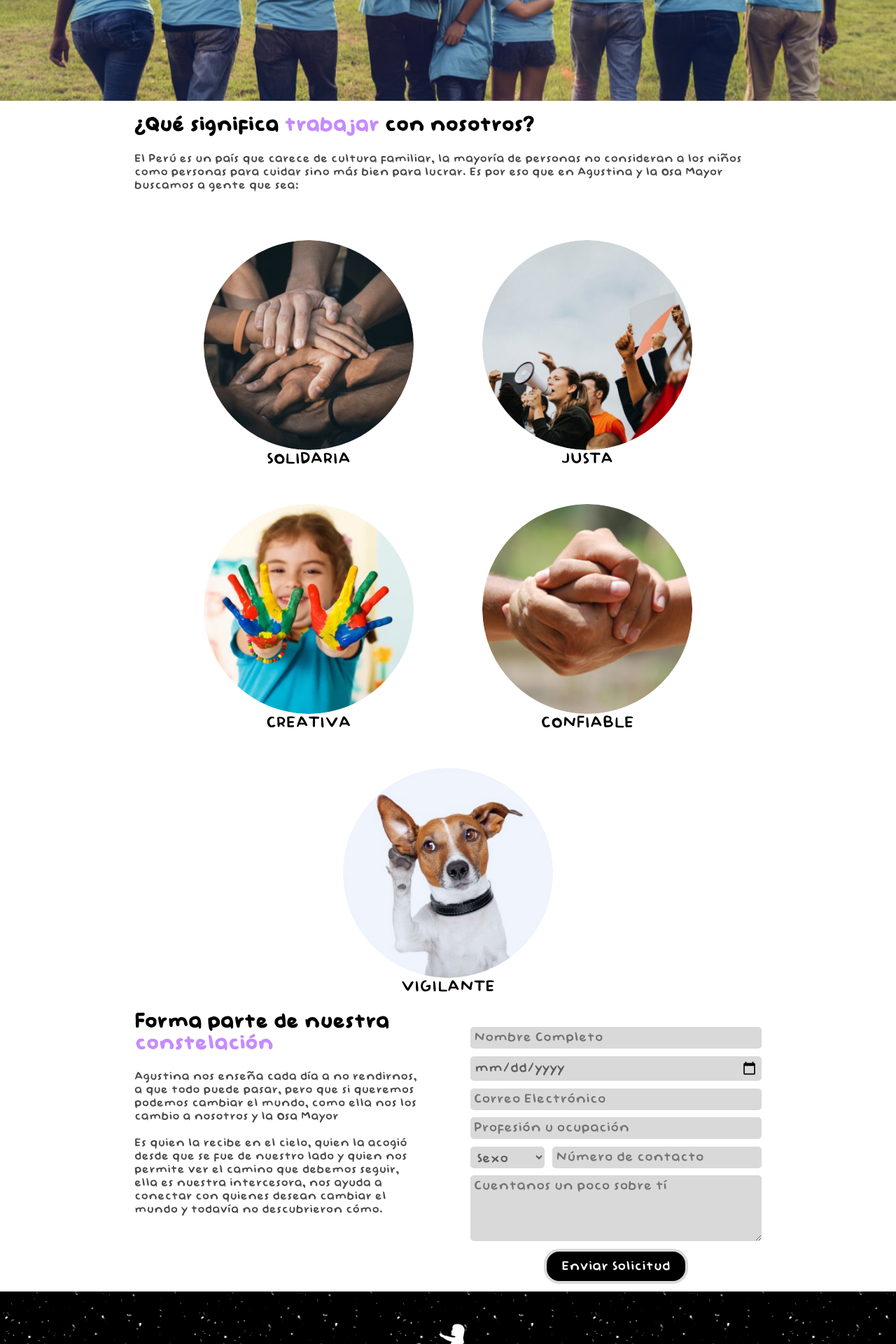
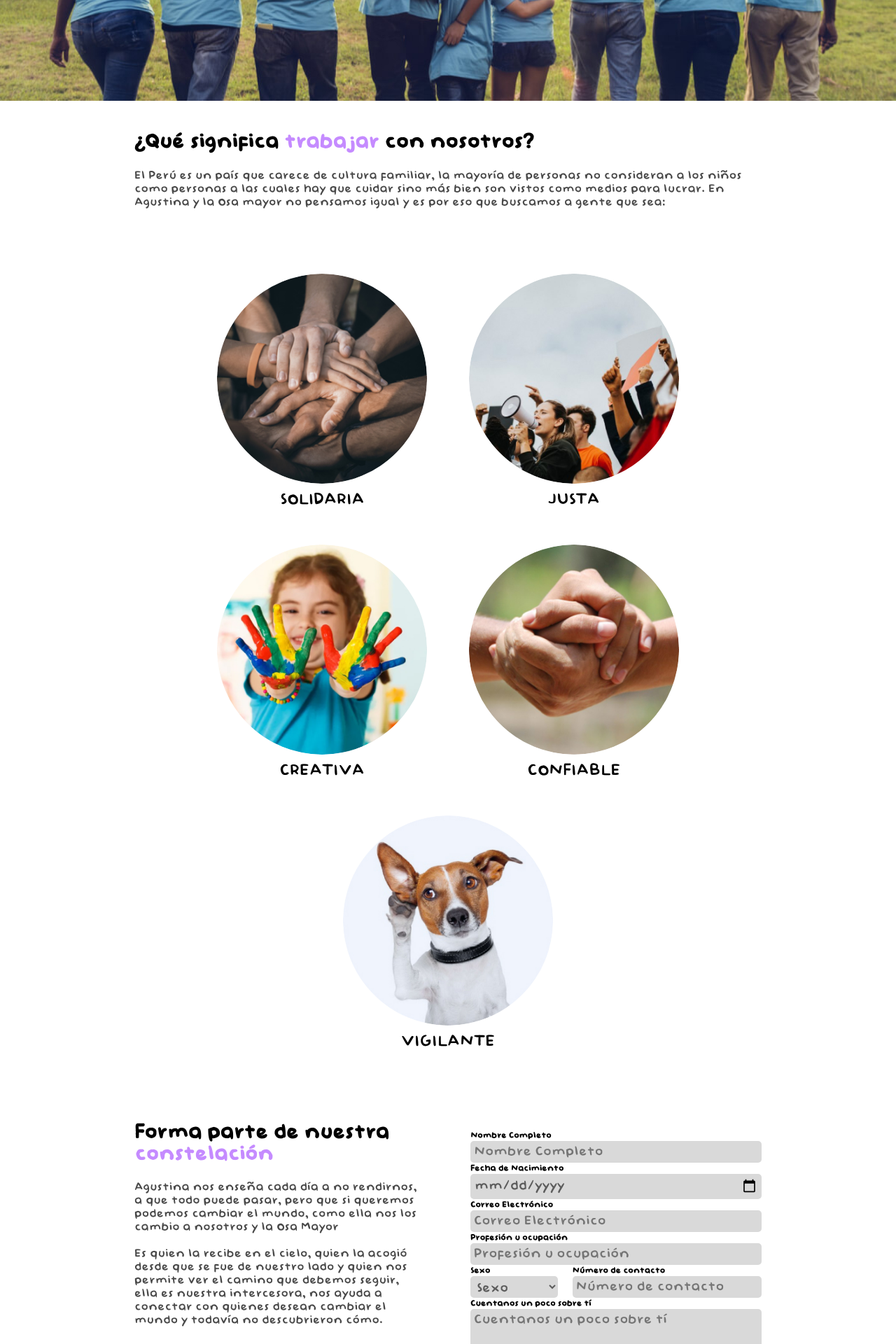
Before and after one commit to Verborrea/osa-mayor, a PHP site: page /voluntariado.html in a window 1280 px wide. Shown: the part 840-2760 px from the top of the page at 70% size. Run offline with PHP 8.4, Linux system fonts and the light colour scheme.

Commit message:
Fix minor visual issues

```diff
--- a/styles/voluntariado.css
+++ b/styles/voluntariado.css
@@ -14,21 +14,23 @@ p {
     object-position: center;
 }
 
+#inicio-container {
+    padding: 1.5em 0;
+}
+
 #hab-container {
     display: flex;
     flex-wrap: wrap;
     align-items: center;
-    justify-content: space-evenly;
+    justify-content: center;
 }
 
 .img {
     width: 300px;
     height: 300px;
-    margin: 0 auto;
-    margin-top: 50px;
     background-size: cover;
     background-position: center;
-
+    margin: 50px 30px 10px;
     position: relative;
     border-radius: 50%;
     overflow: hidden;
@@ -87,6 +89,7 @@ p {
 #cons-container {
     display: flex;
     flex-direction: column;
+    margin: 5em 0 3em 0;
 }
 
 #cons-container div{
@@ -107,6 +110,11 @@ p {
     }
 }
 
+label {
+    font-size: 10pt;
+    font-weight: bold;
+}
+
 input[type=text], input[type=email], input[type=date], textarea, select, input[type=tel] {
 	display: block;
 	background-color: var(--gris2);
@@ -114,16 +122,15 @@ input[type=text], input[type=email], input[type=date], textarea, select, input[t
 	font: 16pt myFont;
 	border-radius: 5px;
 	border: none;
-	margin: 0.5em 0;
 	width: 100%;
 	padding: 5px;
 }
-select, input[type=tel] {
-	margin: 0;
-    width: 80%;
+
+#mid-form {
+    display: flex;
+    justify-content: space-between;
+    width: 100%;
 }
-select { flex: 1;}
-input[type=tel] {
-    flex: 3;
-    margin-left: 0.5em;
-}
+
+#span-sex {flex-basis: 30%;}
+#span-num {flex-basis: 65%;}
--- a/voluntariado.html
+++ b/voluntariado.html
@@ -52,10 +52,12 @@
 			<img src="media/imgs/volun.jpg">
 		</div>
 		<main>
+			<div id="inicio-container">
 				<h1>¿Qué significa <b>trabajar</b> con nosotros?</h1>
 				<p>
-				El Perú es un país que carece de cultura familiar, la mayoría de personas no consideran a los niños como personas para cuidar sino más bien para lucrar. Es por eso que en Agustina y la Osa Mayor buscamos a gente que sea:
+					El Perú es un país que carece de cultura familiar, la mayoría de personas no consideran a los niños como personas a las cuales hay que cuidar sino más bien son vistos como medios para lucrar. En Agustina y la Osa mayor no pensamos igual y es por eso que buscamos a gente que sea:
 				</p>
+			</div>
 			<div id="hab-container">
 				<div>
 					<div class="img" id="hab1"></div>
@@ -90,19 +92,30 @@
 				</div>
 				<div>
 					<form>
+						<label>Nombre Completo</label>
 						<input type="text" placeholder="Nombre Completo">
+						<label>Fecha de Nacimiento</label>
 						<input type="date" placeholder="Fecha de Nacimiento">
+						<label>Correo Electrónico</label>
 						<input type="email" placeholder="Correo Electrónico">
+						<label>Profesión u ocupación</label>
 						<input type="text" placeholder="Profesión u ocupación">
-						<div style="display: flex;">
+						<div id="mid-form">
+							<span id="span-sex">
+								<label>Sexo</label>
 								<select id="sexo" name="sexo">
 									<option value="-" selected>Sexo</option>
 									<option value="Masculino">Masculino</option>
 									<option value="Femenino">Femenino</option>
 									<option value="otro">Otro</option>
 								</select>
+							</span>
+							<span id="span-num">
+								<label>Número de contacto</label>
 								<input type="tel" placeholder="Número de contacto">
+							</span>
 						</div>
+						<label>Cuentanos un poco sobre tí</label>
 						<textarea rows="4" placeholder="Cuentanos un poco sobre tí"></textarea>
 						<input type="submit" value="Enviar Solicitud">
 					</form>
```
Also changed, not shown: styles/index.css (+12 -2 lines). Lines whose indentation alone changed are shown as unchanged.
